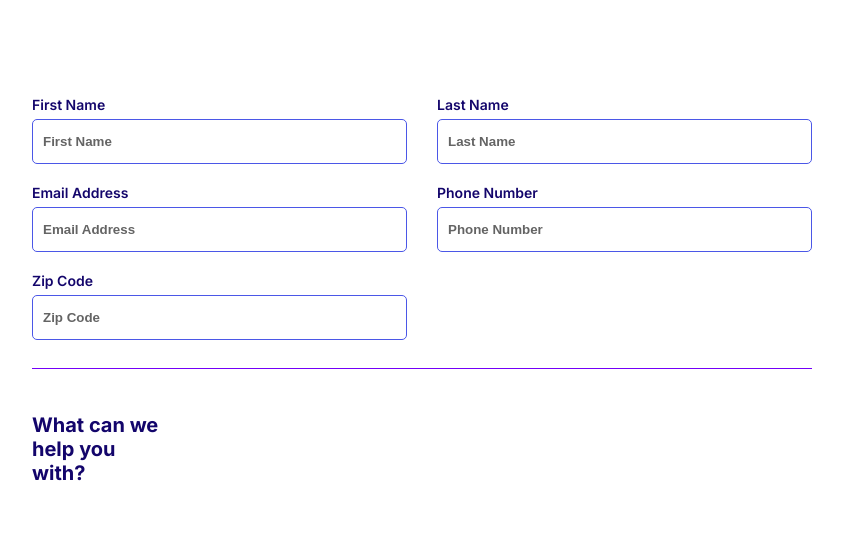
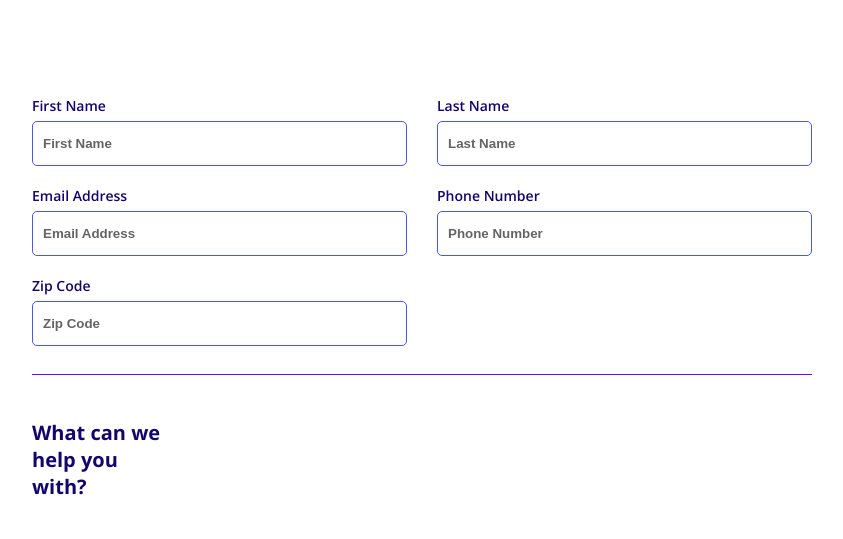
Before and after one commit to levaniakobidze/tpg-embeddable-form, a website built with Vite: page index.html in a window 1280 px wide. Shown: the whole page, without its empty margins (218-1061 px from the left). Built offline with nearby package versions, Linux system fonts and the light colour scheme; no server answers.

Commit message:
Add font-family to css.

```diff
--- a/src/script.js
+++ b/src/script.js
@@ -17,7 +17,7 @@ const Env = wrapper.getAttribute('testing') || urlParams.has('qa_mode');
 //     formSubmitHandler(token);
 // };
 
-console.log('Test Mode', Env);
+console.log('Test Mode: ', Env);
 
 // API Constants
 const BASE_URL = Env && Env === 'true' ?  'https://staging-rest.unclekam.com/api/public' : 'https://rest.unclekam.com/api/public';
--- a/src/style.css
+++ b/src/style.css
@@ -1,7 +1,9 @@
+@import url('https://fonts.googleapis.com/css2?family=Open+Sans:ital,wght@0,300..800;1,300..800&display=swap');
 
 .tpg-form-wrapper{
- 	 padding: 20px 10px;
-	 background: transparent;
+ 	padding: 20px 10px;
+	background: transparent;
+	font-family: 'Open Sans', sans-serif;
 }
 
 .tpg-form-wrapper__form,
```
